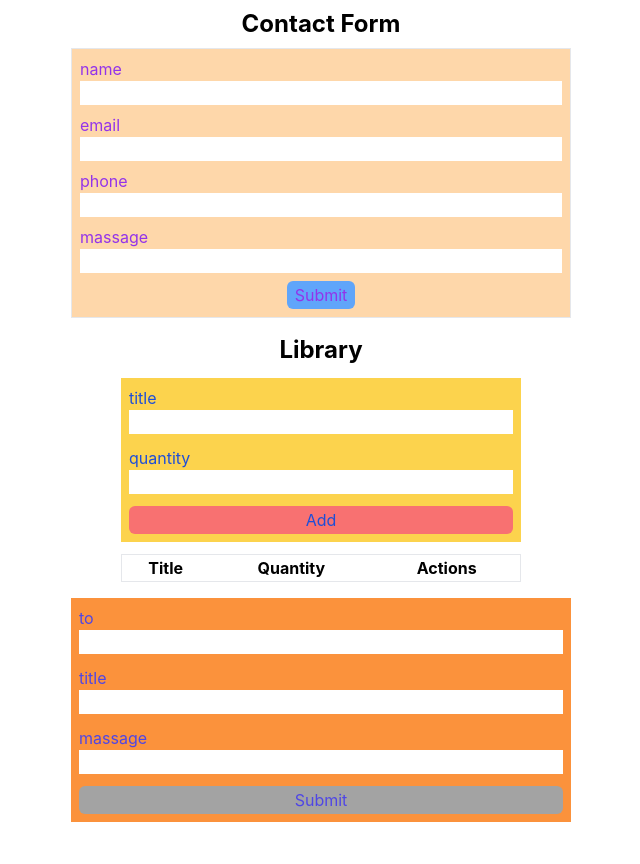
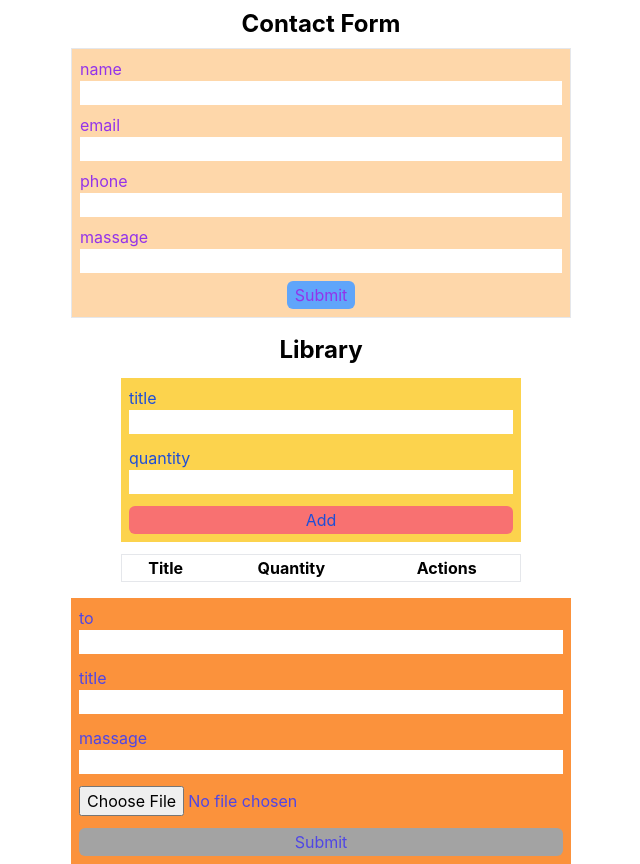
Before and after one commit to duchieu855/lab5-module3, a React (Vite) app in the folder my-vue-app/: page / in a window 1280 px wide. Shown: the whole page, without its empty margins (319-959 px from the left). Before the commit the page ends 822 px from the top, so only its background shows below. Built offline with nearby package versions, Linux system fonts and the light colour scheme.

Commit message:
add upload file in mail form

```diff
--- a/my-vue-app/src/Form3/Form.tsx
+++ b/my-vue-app/src/Form3/Form.tsx
@@ -72,6 +72,7 @@ function Form() {
 					onBlur={handleBlur}
 					error={errors.massage}
 				/>
+				<input type="file" name="upLoad" id="upLoad" />
 				<button className="px-2 py-[2px] bg-neutral-400 rounded-md">
 					Submit
 				</button>
```
